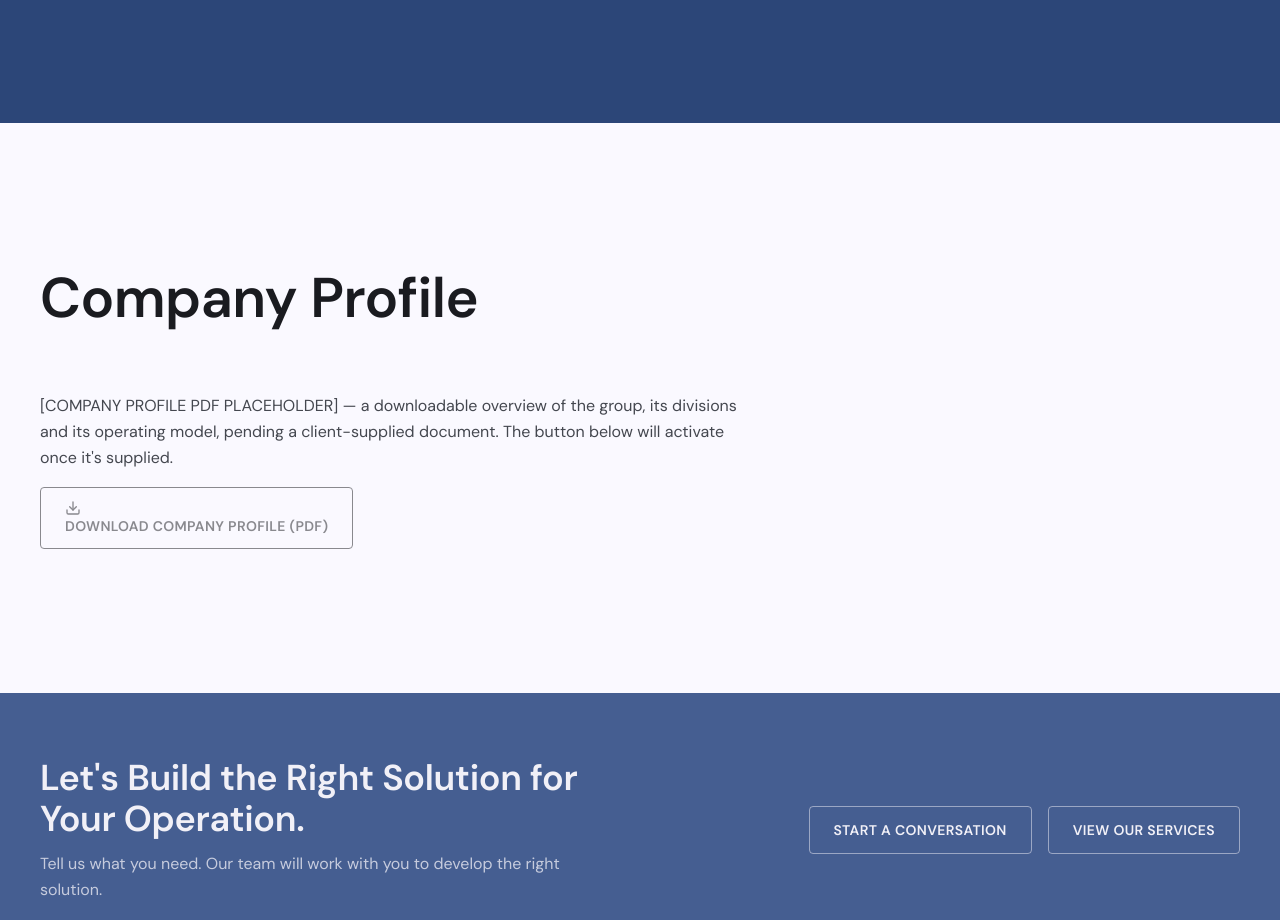
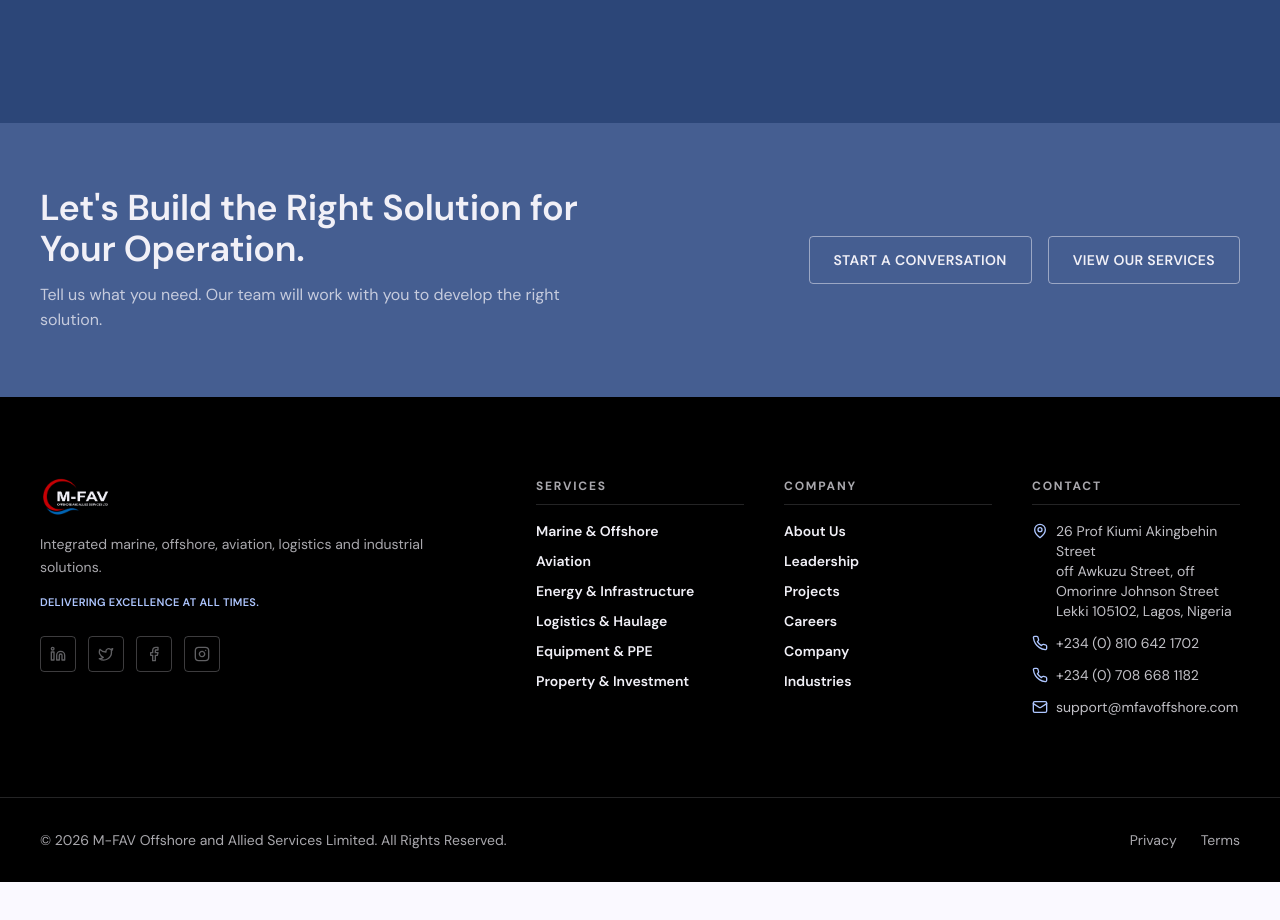
Before and after one commit to ScrappyAT/MFAV, a React (Vite) app: page /company in a window 1280 px wide. Shown: the part 3340-4260 px from the top of the page. After the commit the page ends 4222 px from the top, so only its background shows below. Built offline with nearby package versions, Linux system fonts and the light colour scheme; the HTML template or start-up script is replaced by a standard one.

Commit message:
Pass 5: remove company profile download

```diff
--- a/src/pages/Company.jsx
+++ b/src/pages/Company.jsx
@@ -1,6 +1,5 @@
 import React from 'react';
 import { Link } from 'react-router-dom';
-import { Download } from 'lucide-react';
 import { useDocumentMeta } from '../hooks/useDocumentMeta';
 import { METADATA } from '../content/metadata';
 import { DIVISIONS } from '../content/divisions';
@@ -8,7 +7,6 @@
 import Section from '../components/ui/Section';
 import SectionHeader from '../components/ui/SectionHeader';
 import TextLink from '../components/ui/TextLink';
-import Button from '../components/ui/Button';
 
 /**
  * Company (Phase 5e) — a group-level page distinct from /about: structure
@@ -142,36 +140,6 @@
           </div>
         </Container>
       </section>
-
-      {/* Company profile download */}
-      <Section size="md">
-        <Container>
-          <SectionHeader heading="Company Profile" />
-          <div className="max-w-measure flex flex-col items-start gap-4">
-            <p id="company-profile-note" className="text-c-on-muted leading-relaxed">
-              [COMPANY PROFILE PDF PLACEHOLDER] — a downloadable overview of the group,
-              its divisions and its operating model, pending a client-supplied document.
-              The button below will activate once it's supplied.
-            </p>
-            {/* aria-disabled (not the native `disabled` attribute) so the
-                control stays keyboard-reachable and its reason is
-                announced via aria-describedby — a native `title` on a
-                disabled button is invisible to keyboard/touch users and
-                unreliable for screen readers. */}
-            <Button
-              type="button"
-              variant="secondary"
-              aria-disabled="true"
-              aria-describedby="company-profile-note"
-              onClick={(e) => e.preventDefault()}
-              className="opacity-50 cursor-not-allowed"
-            >
-              <Download size={16} aria-hidden="true" />
-              Download Company Profile (PDF)
-            </Button>
-          </div>
-        </Container>
-      </Section>
     </main>
   );
 }
```
Also changed, not shown: 1 other file (tests, documents, lock files or other folders).
